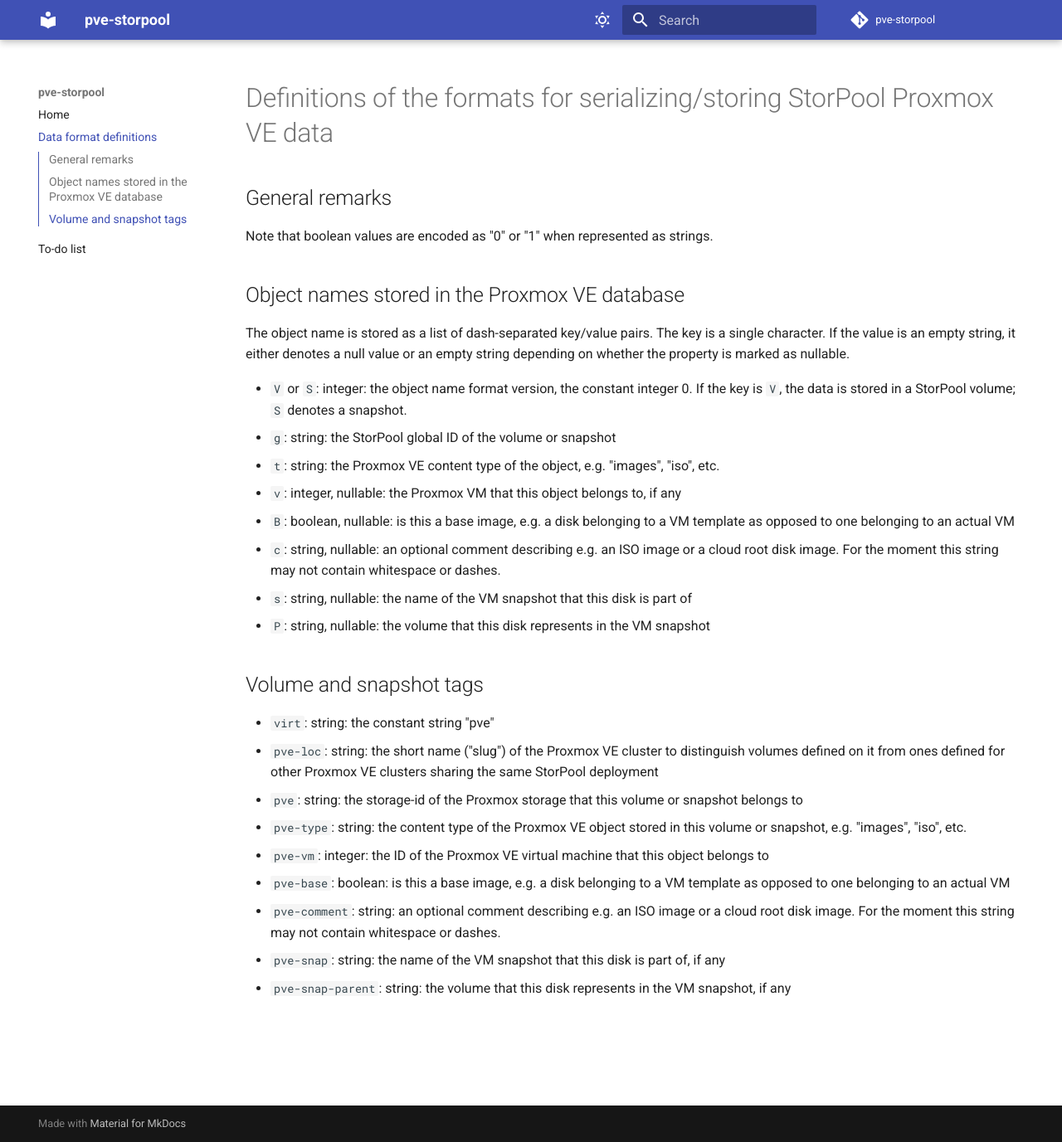
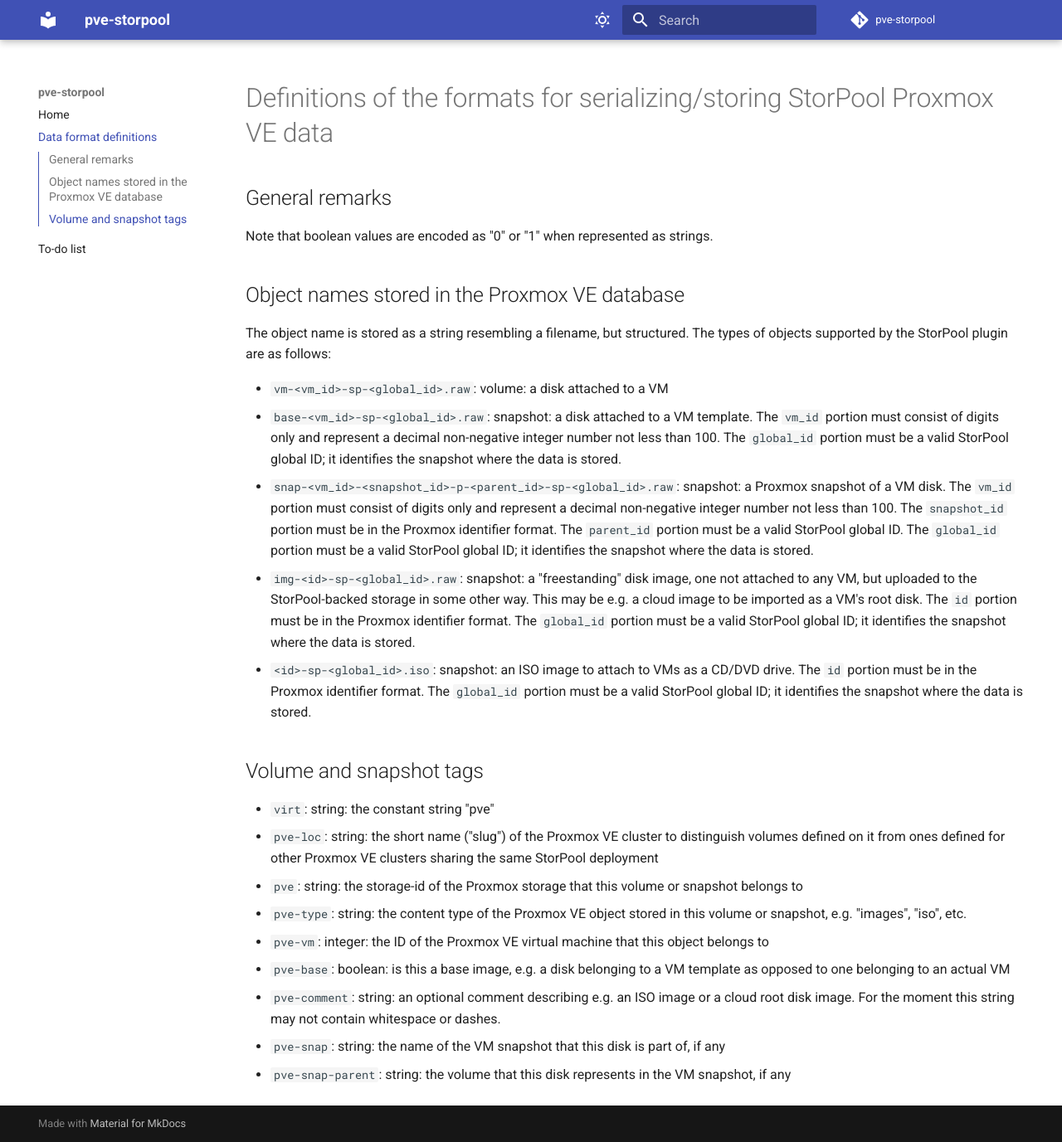
Before and after one commit to storpool/pve-storpool, an MkDocs documentation site: the page built from docs/data.md, in a window 1280 px wide and 1377 px high. Shown: the whole window at 83% size. Built offline with MkDocs 1.6.1 and Material for MkDocs 9.7.7, drawn with Linux system fonts in a browser that asks for light colours; comment, search, counter and statistics services are not loaded.

Commit message:
Go back to mostly-human-readable storage object names

```diff
--- a/docs/data.md
+++ b/docs/data.md
@@ -11,23 +11,33 @@
 
 ## Object names stored in the Proxmox VE database
 
-The object name is stored as a list of dash-separated key/value pairs.
-The key is a single character.
-If the value is an empty string, it either denotes a null value or an empty string
-depending on whether the property is marked as nullable.
+The object name is stored as a string resembling a filename, but structured.
+The types of objects supported by the StorPool plugin are as follows:
 
-- `V` or `S`: integer: the object name format version, the constant integer 0.
-  If the key is `V`, the data is stored in a StorPool volume; `S` denotes a snapshot.
-- `g`: string: the StorPool global ID of the volume or snapshot
-- `t`: string: the Proxmox VE content type of the object, e.g. "images", "iso", etc.
-- `v`: integer, nullable: the Proxmox VM that this object belongs to, if any
-- `B`: boolean, nullable: is this a base image, e.g. a disk belonging to a VM template as
-  opposed to one belonging to an actual VM
-- `c`: string, nullable: an optional comment describing e.g. an ISO image or a cloud
-  root disk image.
-  For the moment this string may not contain whitespace or dashes.
-- `s`: string, nullable: the name of the VM snapshot that this disk is part of
-- `P`: string, nullable: the volume that this disk represents in the VM snapshot
+- `vm-<vm_id>-sp-<global_id>.raw`: volume: a disk attached to a VM
+- `base-<vm_id>-sp-<global_id>.raw`: snapshot: a disk attached to a VM template.
+  The `vm_id` portion must consist of digits only and represent a decimal non-negative
+  integer number not less than 100.
+  The `global_id` portion must be a valid StorPool global ID; it identifies
+  the snapshot where the data is stored.
+- `snap-<vm_id>-<snapshot_id>-p-<parent_id>-sp-<global_id>.raw`: snapshot: a Proxmox
+  snapshot of a VM disk.
+  The `vm_id` portion must consist of digits only and represent a decimal non-negative
+  integer number not less than 100.
+  The `snapshot_id` portion must be in the Proxmox identifier format.
+  The `parent_id` portion must be a valid StorPool global ID.
+  The `global_id` portion must be a valid StorPool global ID; it identifies
+  the snapshot where the data is stored.
+- `img-<id>-sp-<global_id>.raw`: snapshot: a "freestanding" disk image, one not
+  attached to any VM, but uploaded to the StorPool-backed storage in some other way.
+  This may be e.g. a cloud image to be imported as a VM's root disk.
+  The `id` portion must be in the Proxmox identifier format.
+  The `global_id` portion must be a valid StorPool global ID; it identifies
+  the snapshot where the data is stored.
+- `<id>-sp-<global_id>.iso`: snapshot: an ISO image to attach to VMs as a CD/DVD drive.
+  The `id` portion must be in the Proxmox identifier format.
+  The `global_id` portion must be a valid StorPool global ID; it identifies
+  the snapshot where the data is stored.
 
 ## Volume and snapshot tags
 
```
Also changed, not shown: 1 other file.
